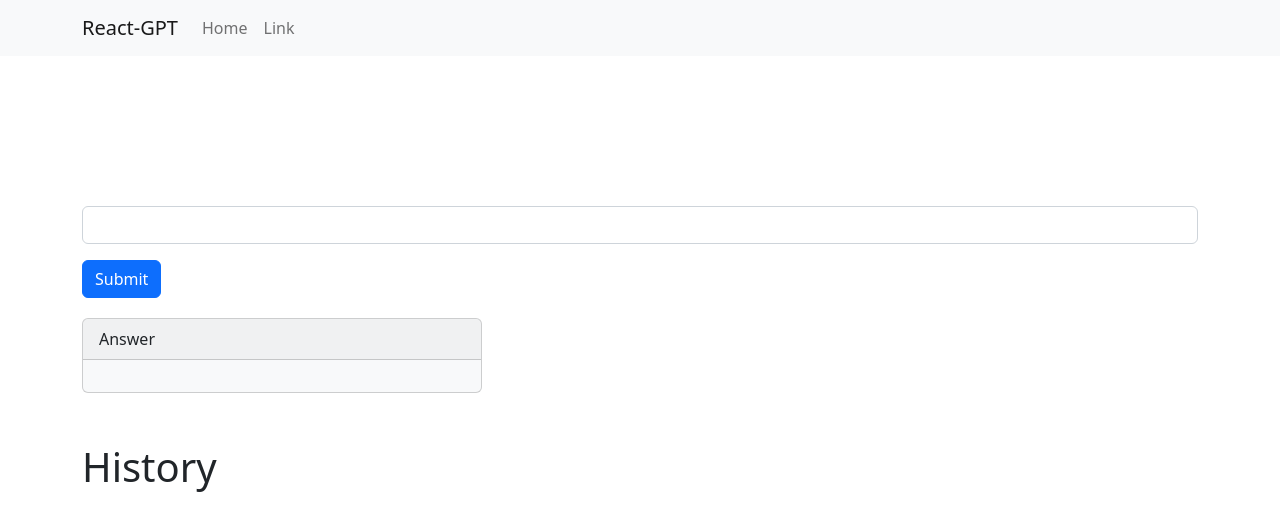
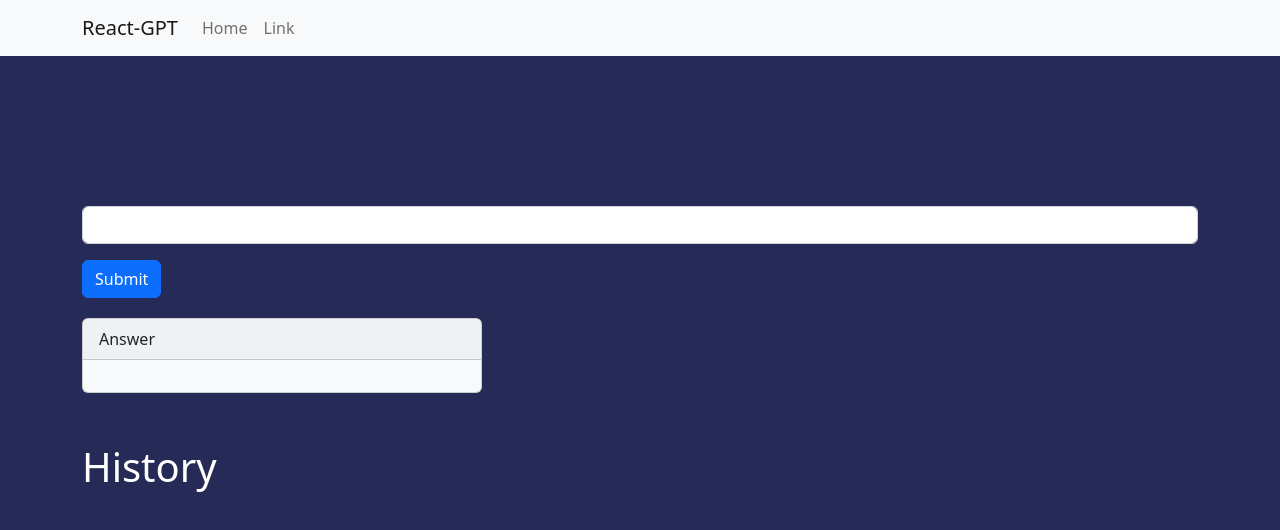
Before and after one commit to theguptaji/react-gpt, a React (Create React App) app in the folder react-chatgpt/: page / in a window 1280 px wide. Shown: the top 530 px of the page. Built offline with nearby package versions, Linux system fonts and the light colour scheme.

Commit message:
Change background colors

```diff
--- a/react-chatgpt/src/App.js
+++ b/react-chatgpt/src/App.js
@@ -64,7 +64,7 @@ function App() {
     <Container>
     <MyCard color={color} response={response} question={"Answer"}/>
     </Container>
-    <Container style={{marginTop: "50px"}}><h1>History</h1></Container>
+    <Container style={{marginTop: "50px", color: "white"}}><h1>History</h1></Container>
     <Container className='scrollableX'>
       <Row className='scrollableRow'>
           {cardArray.map(item => <Col><MyCard response={item.answer} question={item.question}/></Col>)}
--- a/react-chatgpt/src/index.css
+++ b/react-chatgpt/src/index.css
@@ -1,5 +1,6 @@
 body {
   margin: 0;
+  background-color: #262A56 !important;
   font-family: -apple-system, BlinkMacSystemFont, 'Segoe UI', 'Roboto', 'Oxygen',
     'Ubuntu', 'Cantarell', 'Fira Sans', 'Droid Sans', 'Helvetica Neue',
     sans-serif;
```
